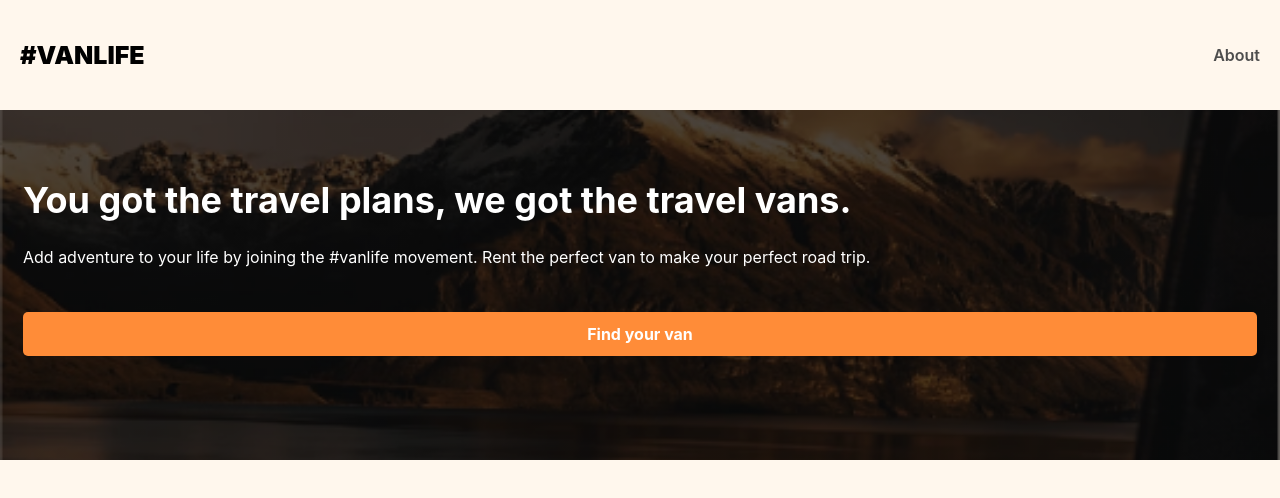
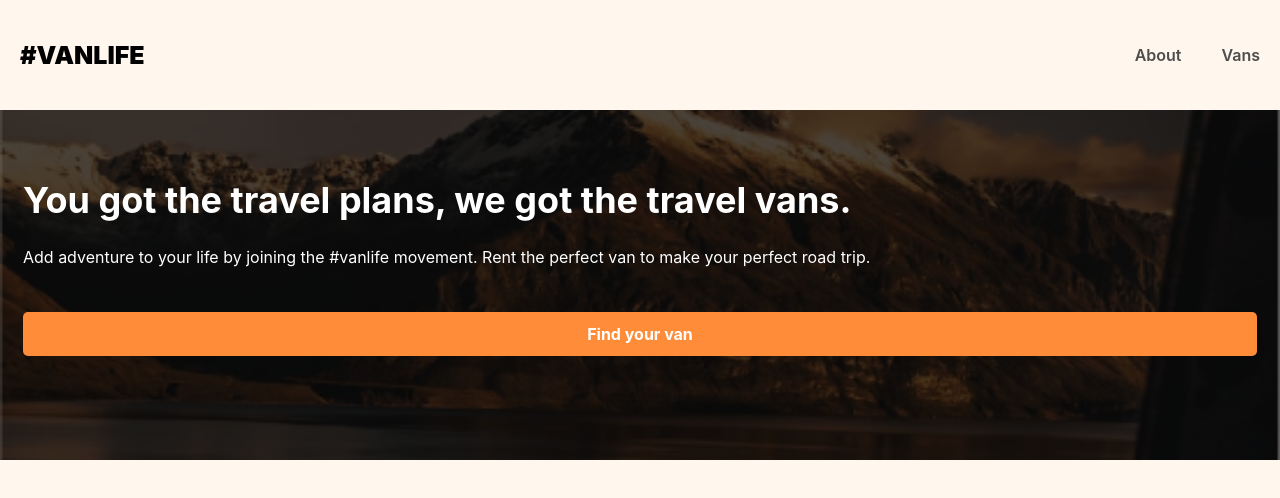
Before and after one commit to BlueElyas/react-router-6-project, a React (Vite) app: page / in a window 1280 px wide. Shown: the top 498 px of the page. Built offline with nearby package versions, Linux system fonts and the light colour scheme; what miragejs would draw is missing.

Commit message:
add link and route paths to vans component

```diff
--- a/src/App.jsx
+++ b/src/App.jsx
@@ -2,6 +2,7 @@
 import { BrowserRouter, Routes, Route, Link } from "react-router-dom"
 import Home from "./Components/Home"
 import About from "./Components/About"
+import Vans from "./Components/Vans"
 
 import "./server"
 
@@ -12,11 +13,13 @@
         <Link className="site-logo" to="/">#VanLife</Link>
         <nav>
           <Link to="/about">About</Link>
+          <Link to="/Vans">Vans</Link>
         </nav>
       </header>
       <Routes>
         <Route path="/" element={<Home />} />
         <Route path="/about" element={<About />} />
+        <Route path="/Vans" element={<Vans/>}/>
       </Routes>
     </BrowserRouter>
   )
```
